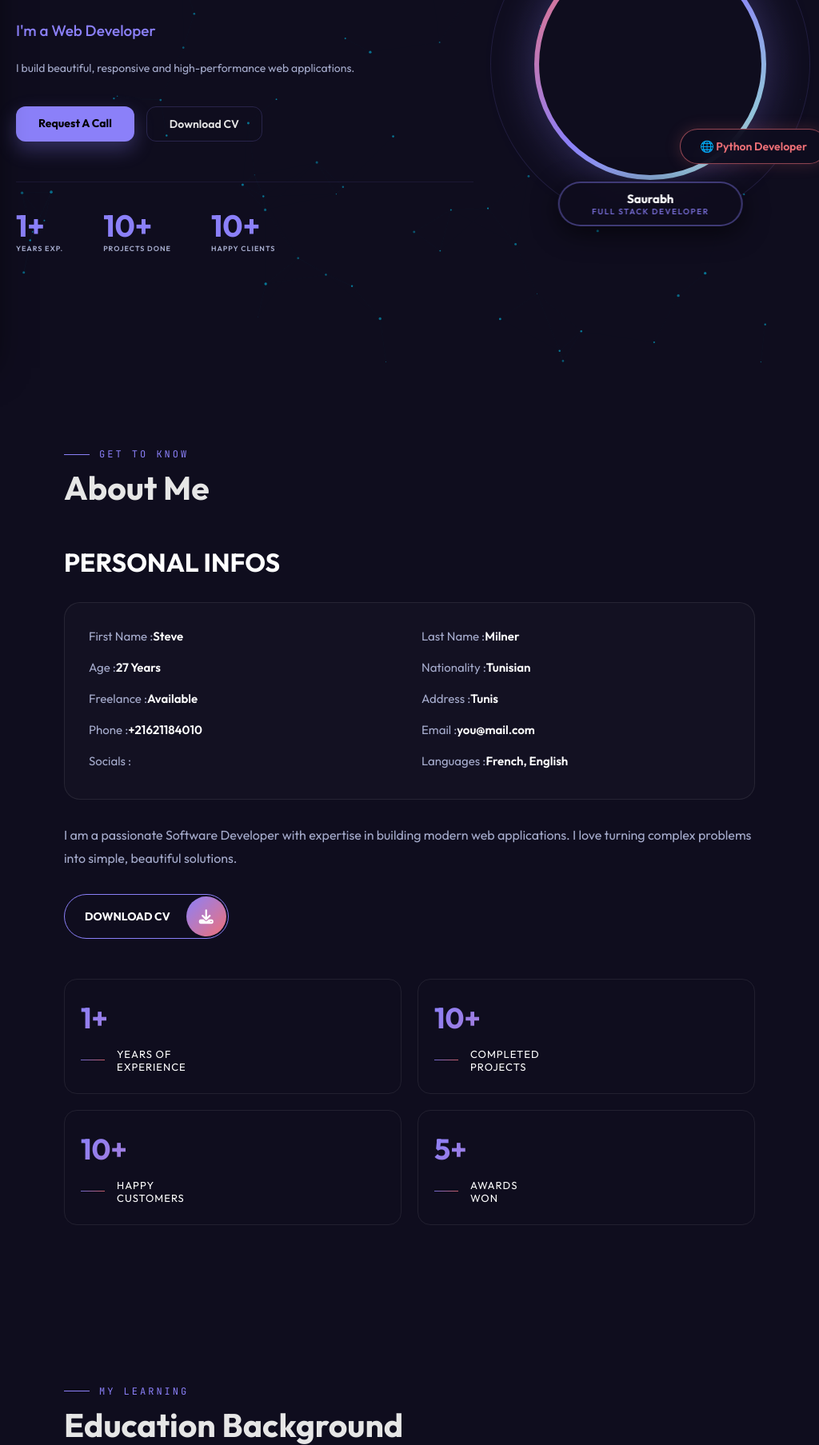
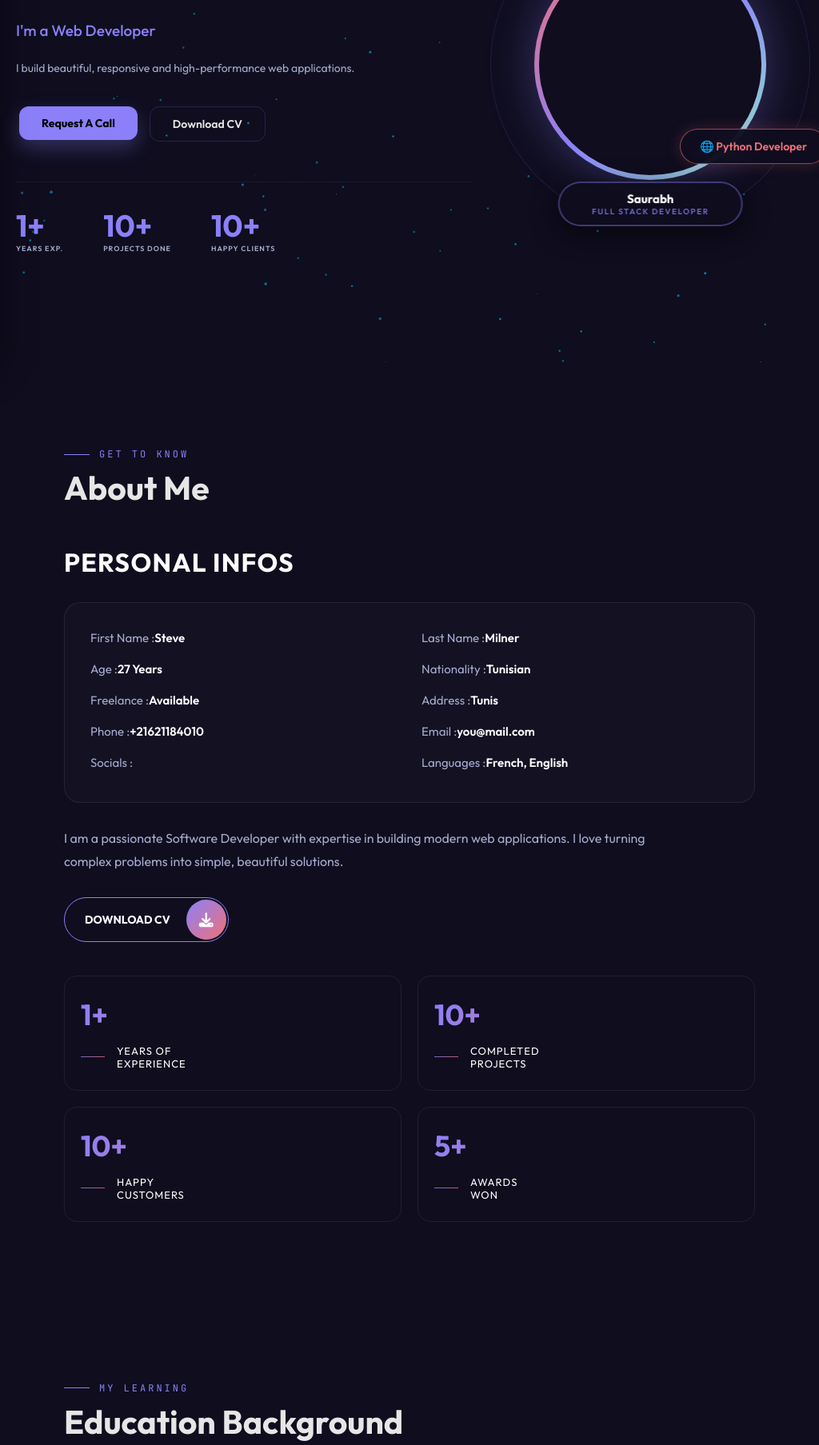
Before and after one commit to Saur54/Portfolio, a Django app: page / in a window 1024 px wide. Shown: the part 340-2147 px from the top of the page at 80% size. Run offline with Django 5.2, Linux system fonts and the light colour scheme; data that the repository does not hold is empty; parts of the project's set-up code (start-up, migrations or seed data) failed here and were passed over; some libraries are stand-ins or nearby versions; some web fonts are replaced.

Commit message:
Polish tablet hero and about section

```diff
--- a/static/css/main.css
+++ b/static/css/main.css
@@ -131,6 +131,40 @@ nav.scrolled{background:rgba(4,8,15,.92);backdrop-filter:blur(24px);border-botto
 .download-cv-btn { display: inline-flex; align-items: center; gap: 20px; border: 1px solid var(--accent); color: #fff; padding: 2px 2px 2px 25px; border-radius: 100px; text-decoration: none; font-weight: 700; font-size: 14px; text-transform: uppercase; transition: 0.3s; }
 .download-cv-btn:hover { background: rgba(139, 128, 249, 0.1); transform: translateY(-3px); }
 .cv-icon { width: 50px; height: 50px; background: linear-gradient(135deg, var(--accent), var(--accent2)); border-radius: 50%; display: flex; align-items: center; justify-content: center; font-size: 18px; color: #fff; }
+
+/* â”€â”€ ABOUT POLISH â”€â”€ */
+.about-info-content,
+.about-img-side {
+  min-width: 0;
+}
+
+.about-grid {
+  align-items: stretch;
+}
+
+.about-info-content h3 {
+  letter-spacing: 0.04em;
+}
+
+.about-desc {
+  max-width: 760px;
+}
+
+.about-stat-chips {
+  width: 100%;
+}
+
+.about-stat-chips .chip {
+  height: 100%;
+}
+
+.personal-info-grid {
+  grid-auto-rows: minmax(0, auto);
+}
+
+.info-item {
+  word-break: break-word;
+}
 
 /* ── SERVICES ── */
 .services-grid { display: grid; grid-template-columns: repeat(auto-fit, minmax(320px, 1fr)); gap: 30px; margin-top: 60px; }
@@ -284,6 +318,32 @@ footer { background: var(--bg); border-top: 1px solid var(--border); padding: 40
   .edu-card-creative { padding: 35px 25px; }
   .contact-grid { grid-template-columns: 1fr; gap: 50px; }
   .form-container { padding: 40px; }
+}
+
+@media (min-width: 769px) and (max-width: 1024px) {
+  .hero-btns {
+    align-items: flex-start;
+    margin-left: 4px;
+  }
+
+  .hero-stats {
+    justify-content: flex-start;
+  }
+
+  .about-grid {
+    gap: 42px;
+  }
+
+  .info-card-wrap {
+    padding: 32px;
+  }
+
+  .about-stat-chips {
+    grid-template-columns: repeat(2, minmax(0, 1fr));
+    gap: 16px;
+    max-width: none;
+    margin: 0;
+  }
 }
 
 @media (max-width: 1024px) {
```
